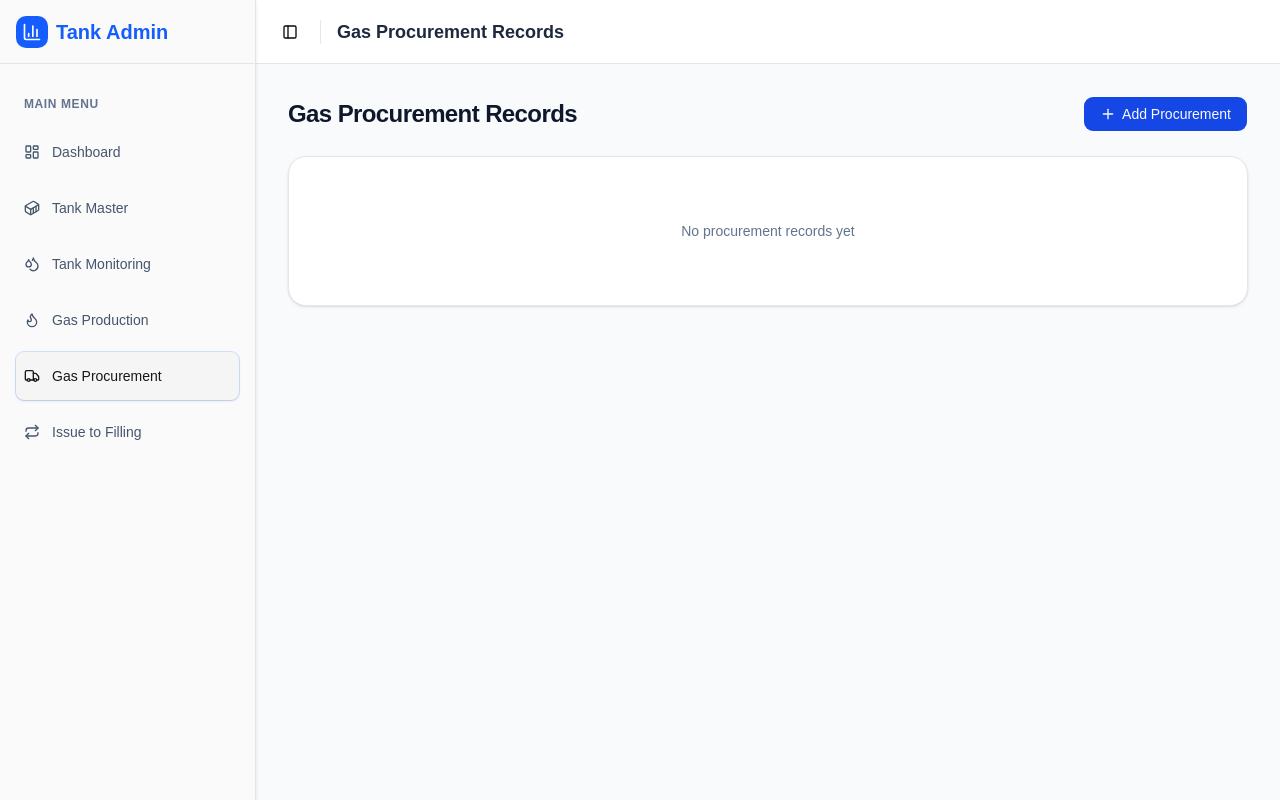
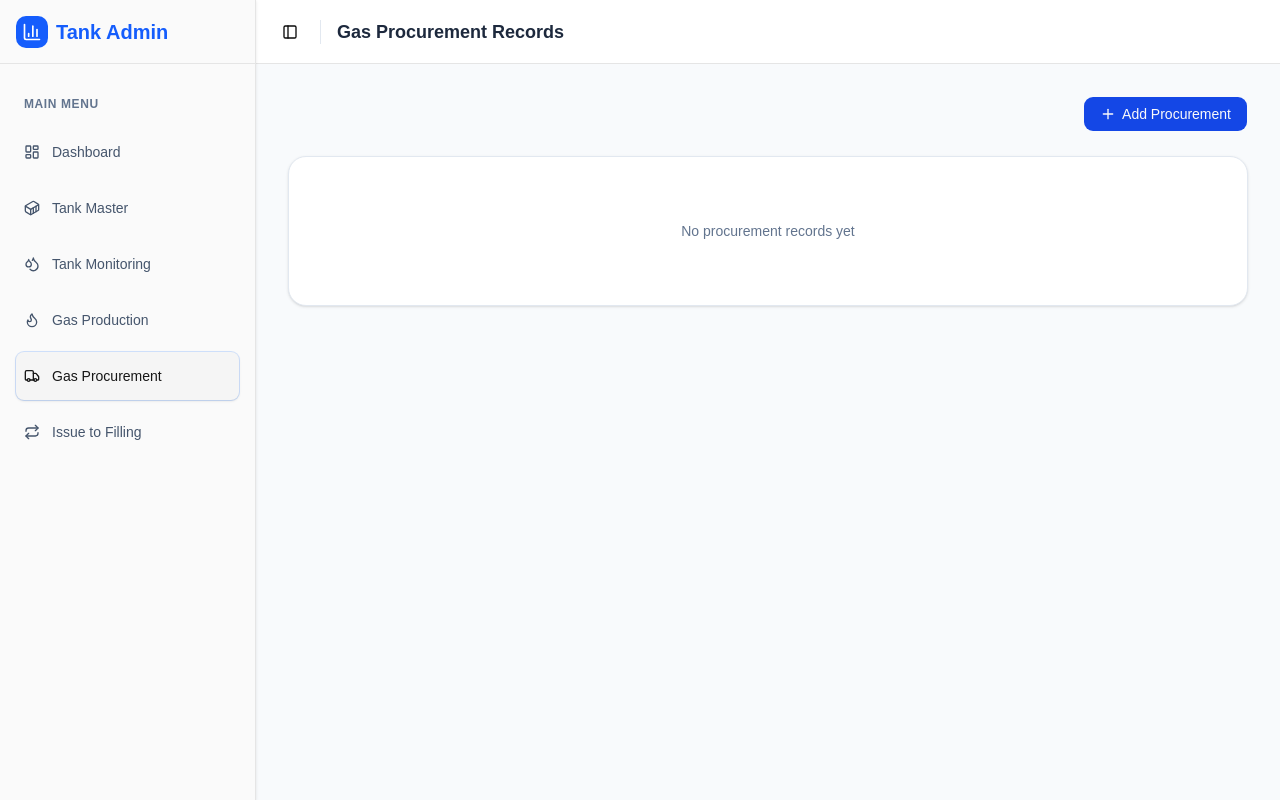
Before and after one commit to Harisenthil-hub/Intern, a React (Vite) app: page /procurement in a window 1280 px wide. Built offline with nearby package versions, Linux system fonts and the light colour scheme.

Commit message:
REMOVED DUPLICATE HEADING TEXT FROM PROCUREMENT AND GAS ISSUE

```diff
--- a/src/modules/filling/GasIssueRecordsView.jsx
+++ b/src/modules/filling/GasIssueRecordsView.jsx
@@ -30,11 +30,7 @@ export function GasIssueRecordsView() {
 
   return (
     <section className="mx-auto w-full max-w-7xl">
-      <header className="mb-6 flex items-center justify-between gap-3">
-        <h2 className="text-2xl font-semibold tracking-tight text-slate-900">
-          Gas Issue Records
-        </h2>
-
+      <header className="mb-6 flex items-center justify-end gap-3">
         <Button
           type="button"
           className="h-9 bg-blue-700 px-4 hover:bg-blue-800"
--- a/src/modules/procurement/GasProcurementRecordsView.jsx
+++ b/src/modules/procurement/GasProcurementRecordsView.jsx
@@ -30,11 +30,7 @@ export function GasProcurementRecordsView() {
 
   return (
     <section className="mx-auto w-full max-w-7xl">
-      <header className="mb-6 flex items-center justify-between gap-3">
-        <h2 className="text-2xl font-semibold tracking-tight text-slate-900">
-          Gas Procurement Records
-        </h2>
-
+      <header className="mb-6 flex items-center justify-end gap-3">
         <Button
           type="button"
           className="h-9 bg-blue-700 px-4 hover:bg-blue-800"
```
